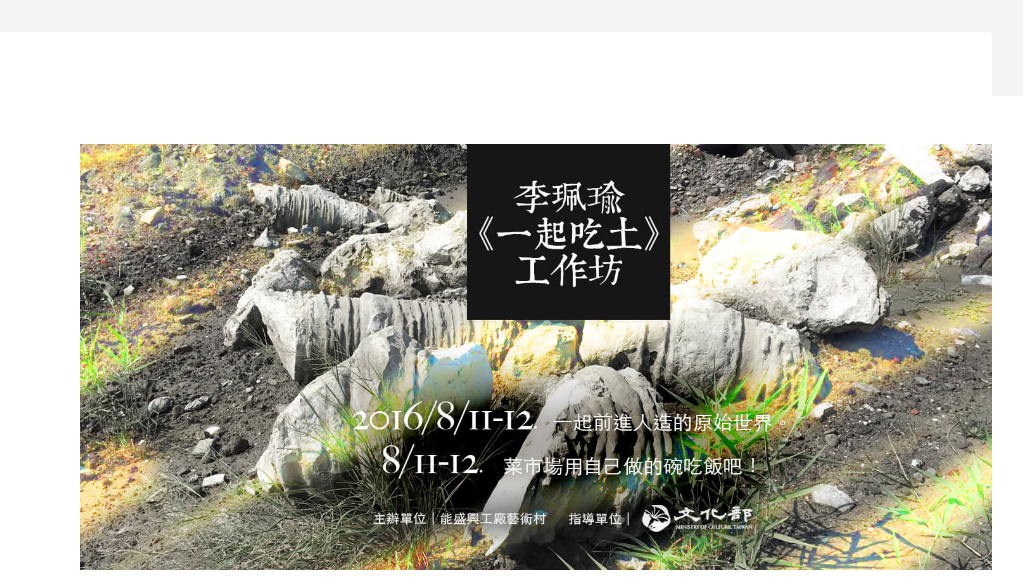
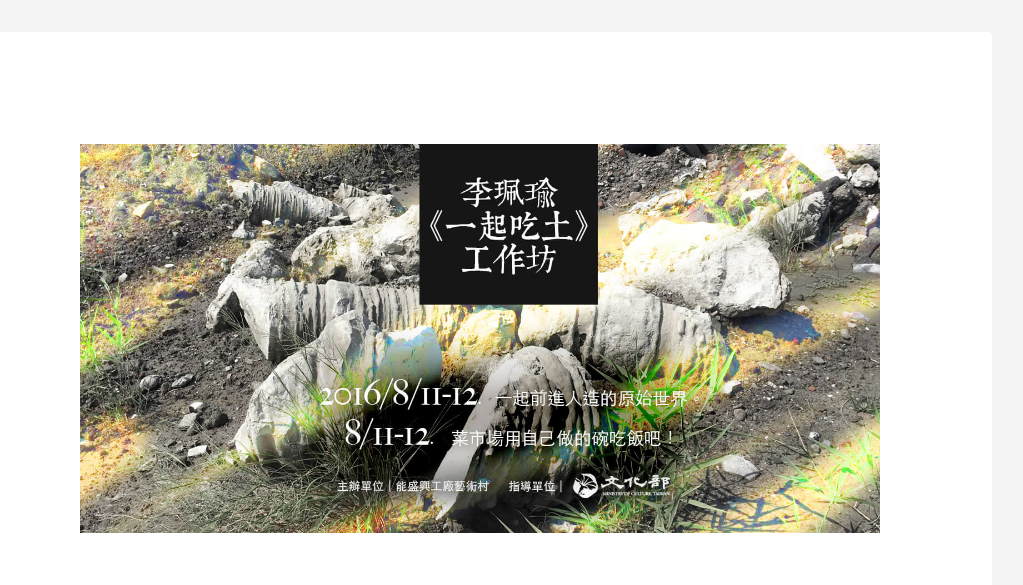
Before and after one commit to nfactoryairtw/nfactoryair, a plain HTML site: page eh-ev2.html in a window 1280 px wide. Shown: the top 585 px of the page, without its empty margins (160-1183 px from the left). Drawn offline with nearby package versions, Linux system fonts and the light colour scheme.

Commit message:
Update eh-ev2.html

```diff
--- a/eh-ev2.html
+++ b/eh-ev2.html
@@ -13,6 +13,10 @@
 
 <style>
     .galleria{ width: 1000px; height: 800px; background:  }
+    img.item{
+    	max-width: 100%;
+    	height: auto;
+    }
     .galleria-image-nav-left,
     .galleria-image-nav-right{
 		filter: drop-shadow(0 0 2px #000) invert(1);
```
